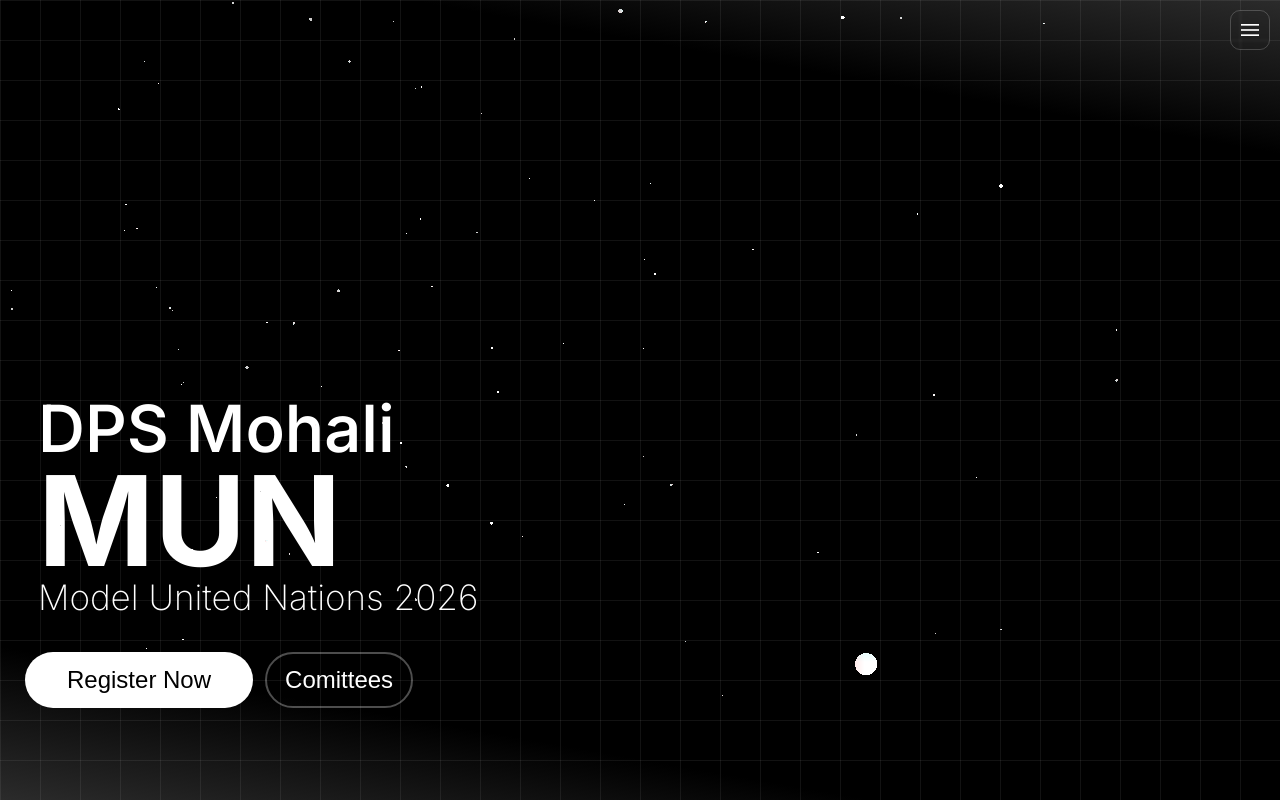
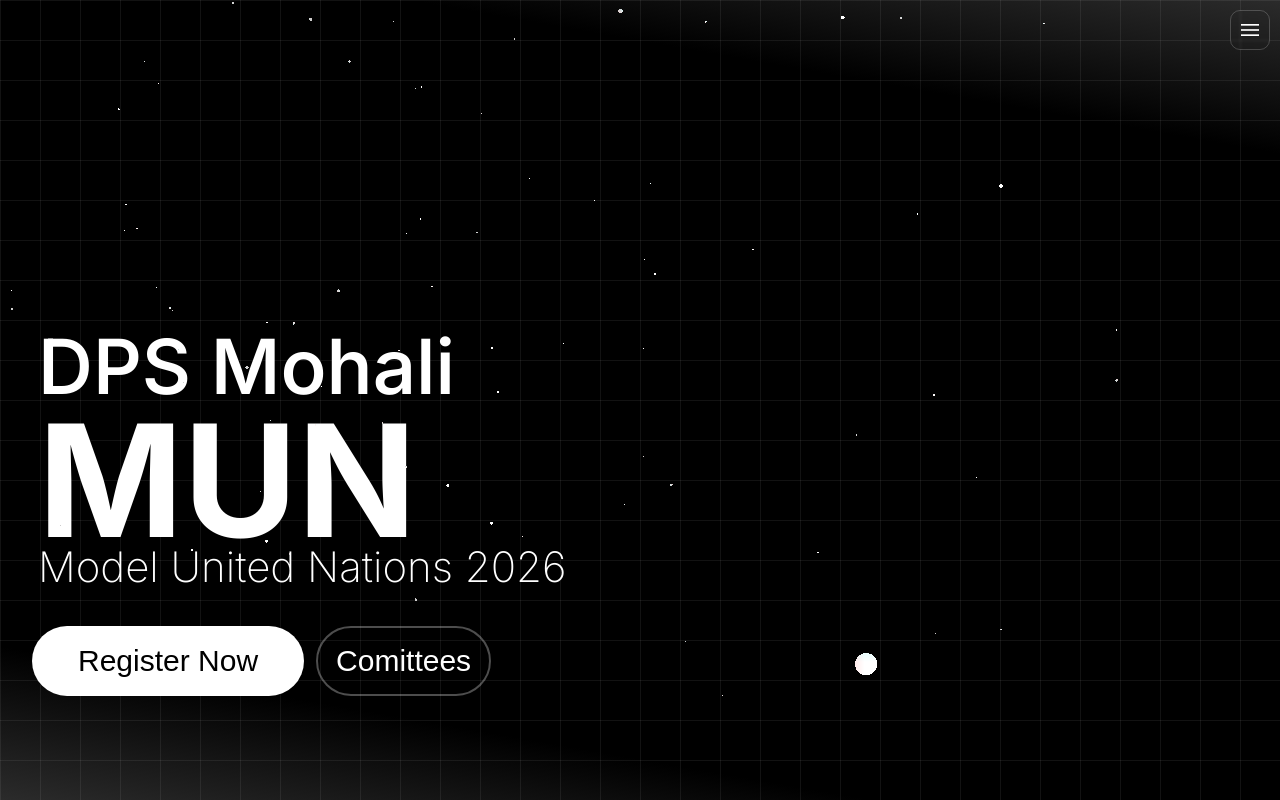
Before and after one commit to dpsmun/dpsmun.github.io, a React (Vite) app: page / in a window 1280 px wide. Built offline with nearby package versions, Linux system fonts and the light colour scheme.

Commit message:
Fix(Landing Text): Increase UI scale for bigger screens

```diff
--- a/src/App.css
+++ b/src/App.css
@@ -257,20 +257,20 @@
   }
 
   .landing-text #mun-small {
-    font-size: 35px;
+    font-size: 42px;
     font-weight: 200;
   }
 
   .landing-text #mun {
-    font-size: 125px;
+    font-size: 156px;
     line-height: 110px;
     font-weight: bold;
   }
 
   .landing-text #school-name {
-    font-size: 65px;
+    font-size: 76px;
     font-weight: 550;
-    line-height: 75px;
+    line-height: 120px;
   }
 
   .landing-page {
@@ -282,7 +282,7 @@
     width: 100vw;
     gap: 18px;
 
-    padding-bottom: 92px;              /* breathing room */
+    padding-bottom: 104px;              /* breathing room */
     box-sizing: border-box;
     background: linear-gradient(
       10deg,
@@ -299,7 +299,7 @@
     display: flex;
     justify-content: flex-start; /* left align */
     gap: 12px;                   /* space between buttons */
-    padding-left: 25px;
+    padding-left: 32px;
     z-index: 20;
   }
 }
--- a/src/components/landing-button/landing-button.css
+++ b/src/components/landing-button/landing-button.css
@@ -47,6 +47,9 @@
 
 @media (min-width: 956px) {
   .btn {
-    font-size: 24px;
+    font-size: 30px;
+  }
+  .btn.filled {
+    padding: 18px 46px;
   }
 }
```
